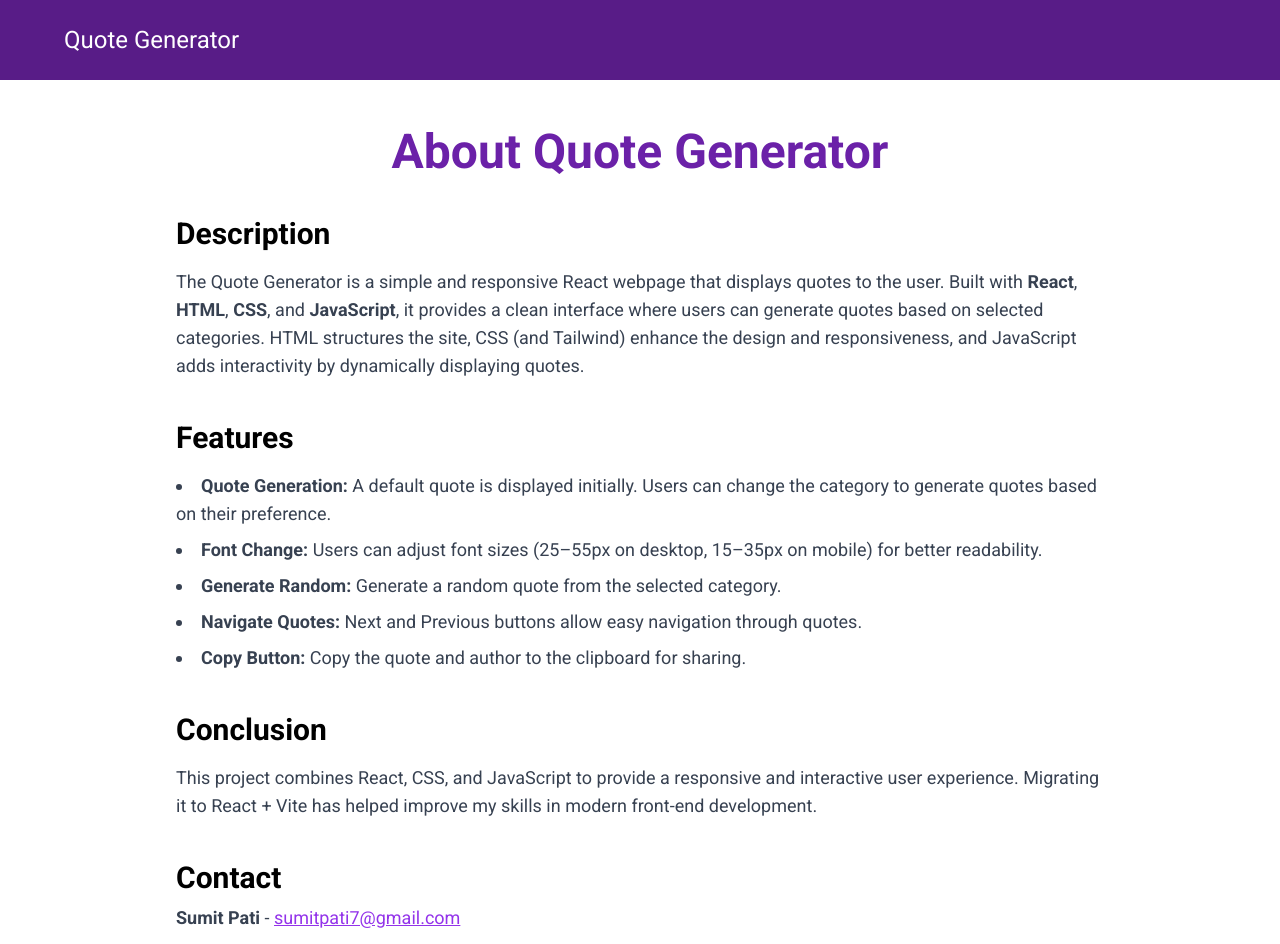
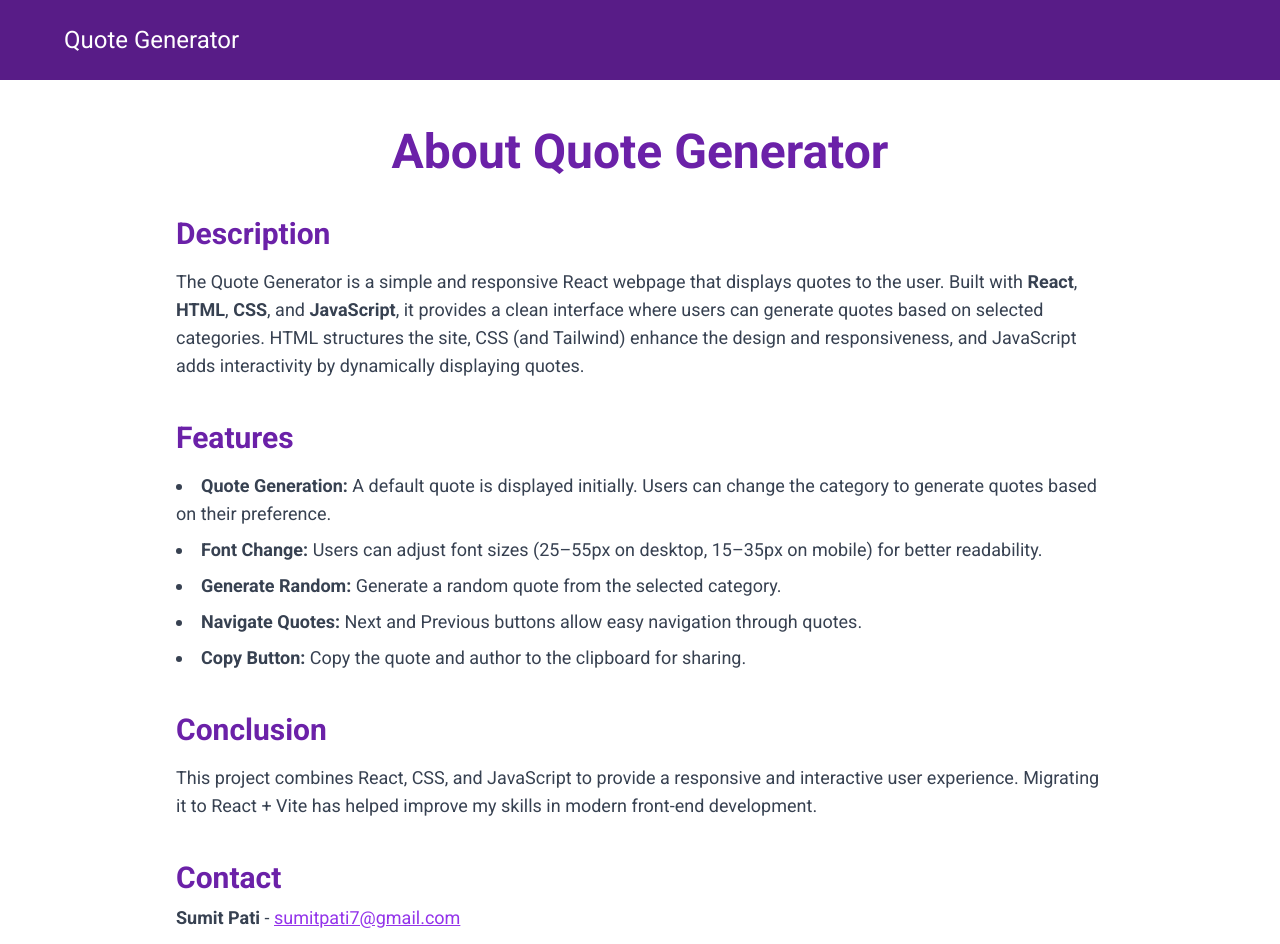
Before and after one commit to sumitpati7/Quote-Generator, a React (Vite) app: page /about in a window 1280 px wide. Shown: the top 944 px of the page. Built offline with nearby package versions, Linux system fonts and the light colour scheme.

Commit message:
feat: readme and minor tweaks

```diff
--- a/src/pages/about.jsx
+++ b/src/pages/about.jsx
@@ -8,7 +8,9 @@ const About = () => {
       </h1>
 
       <section className="space-y-4">
-        <h2 className="text-2xl md:text-3xl font-semibold">Description</h2>
+        <h2 className="text-2xl md:text-3xl font-semibold text-purple-800">
+          Description
+        </h2>
         <p className="text-gray-700 text-base md:text-lg">
           The Quote Generator is a simple and responsive React webpage that
           displays quotes to the user. Built with <strong>React</strong>,{" "}
@@ -21,7 +23,9 @@ const About = () => {
       </section>
 
       <section className="space-y-4">
-        <h2 className="text-2xl md:text-3xl font-semibold">Features</h2>
+        <h2 className="text-2xl md:text-3xl font-semibold text-purple-800">
+          Features
+        </h2>
         <ul className="list-disc list-inside text-gray-700 space-y-2 text-base md:text-lg">
           <li>
             <strong>Quote Generation:</strong> A default quote is displayed
@@ -48,7 +52,9 @@ const About = () => {
       </section>
 
       <section className="space-y-4">
-        <h2 className="text-2xl md:text-3xl font-semibold">Conclusion</h2>
+        <h2 className="text-2xl md:text-3xl font-semibold text-purple-800">
+          Conclusion
+        </h2>
         <p className="text-gray-700 text-base md:text-lg">
           This project combines React, CSS, and JavaScript to provide a
           responsive and interactive user experience. Migrating it to React +
@@ -57,7 +63,9 @@ const About = () => {
       </section>
 
       <section className="space-y-2">
-        <h2 className="text-2xl md:text-3xl font-semibold">Contact</h2>
+        <h2 className="text-2xl md:text-3xl font-semibold text-purple-800">
+          Contact
+        </h2>
         <p className="text-gray-700 text-base md:text-lg">
           <strong>Sumit Pati</strong> -{" "}
           <a
```
Also changed, not shown: 1 other file (tests, documents, lock files or other folders).
